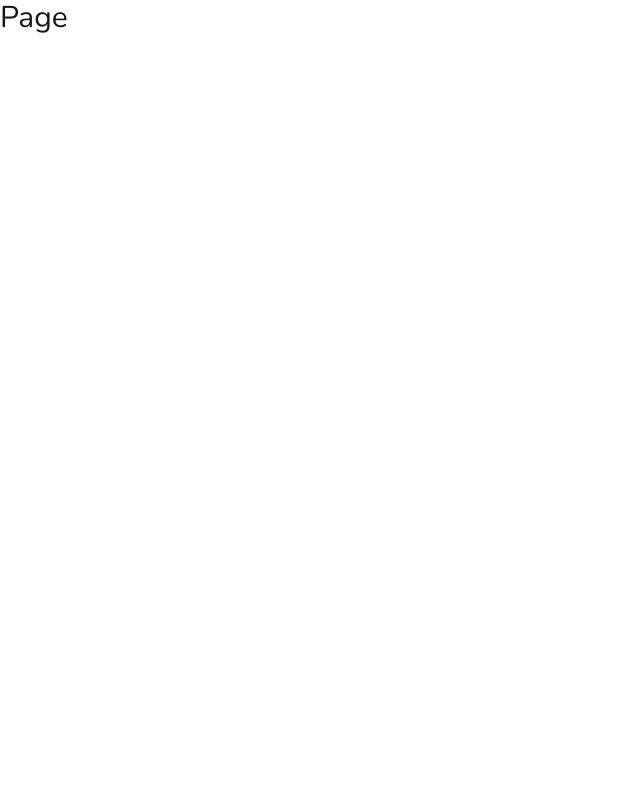
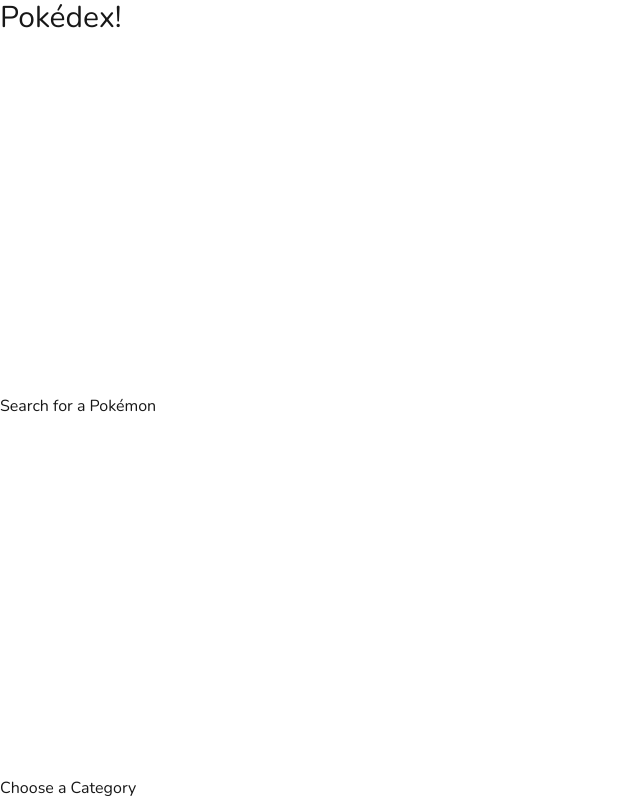
Before and after one commit to angelod1as/pokedex, a Next.js app: page / in a window 1280 px wide. Shown: the whole page, without its empty margins (0-640 px from the left). Built offline with nearby package versions, Linux system fonts and the light colour scheme.

Commit message:
Clean boilerplate

```diff
--- a/src/app/layout.tsx
+++ b/src/app/layout.tsx
@@ -20,7 +20,11 @@
 }>) {
   return (
     <html lang="en">
-      <body className={`${nunito.className} antialiased`}>{children}</body>
+      <body
+        className={`${nunito.className} antialiased flex flex-col justify-around min-h-screen`}
+      >
+        {children}
+      </body>
     </html>
   );
 }
--- a/src/app/page.tsx
+++ b/src/app/page.tsx
@@ -1,3 +1,11 @@
 export default function Home() {
-  return <div className="text-3xl">Page</div>;
+  return (
+    <div className="flex flex-col justify-between min-h-screen">
+      <h1 className="text-3xl">Pokédex!</h1>
+      <p>Search for a Pokémon</p>
+      {/* Searchbar */}
+      <p>Choose a Category</p>
+      {/* Categories */}
+    </div>
+  );
 }
```
